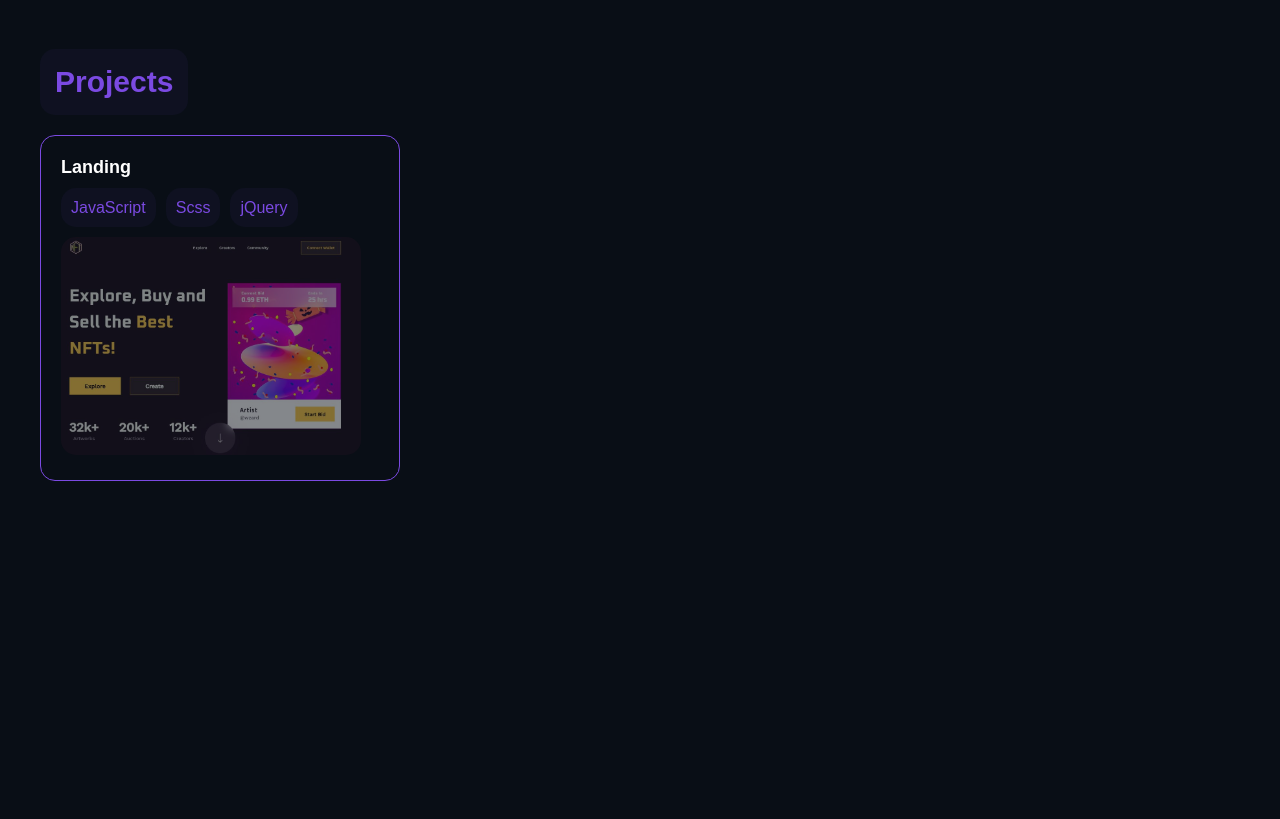
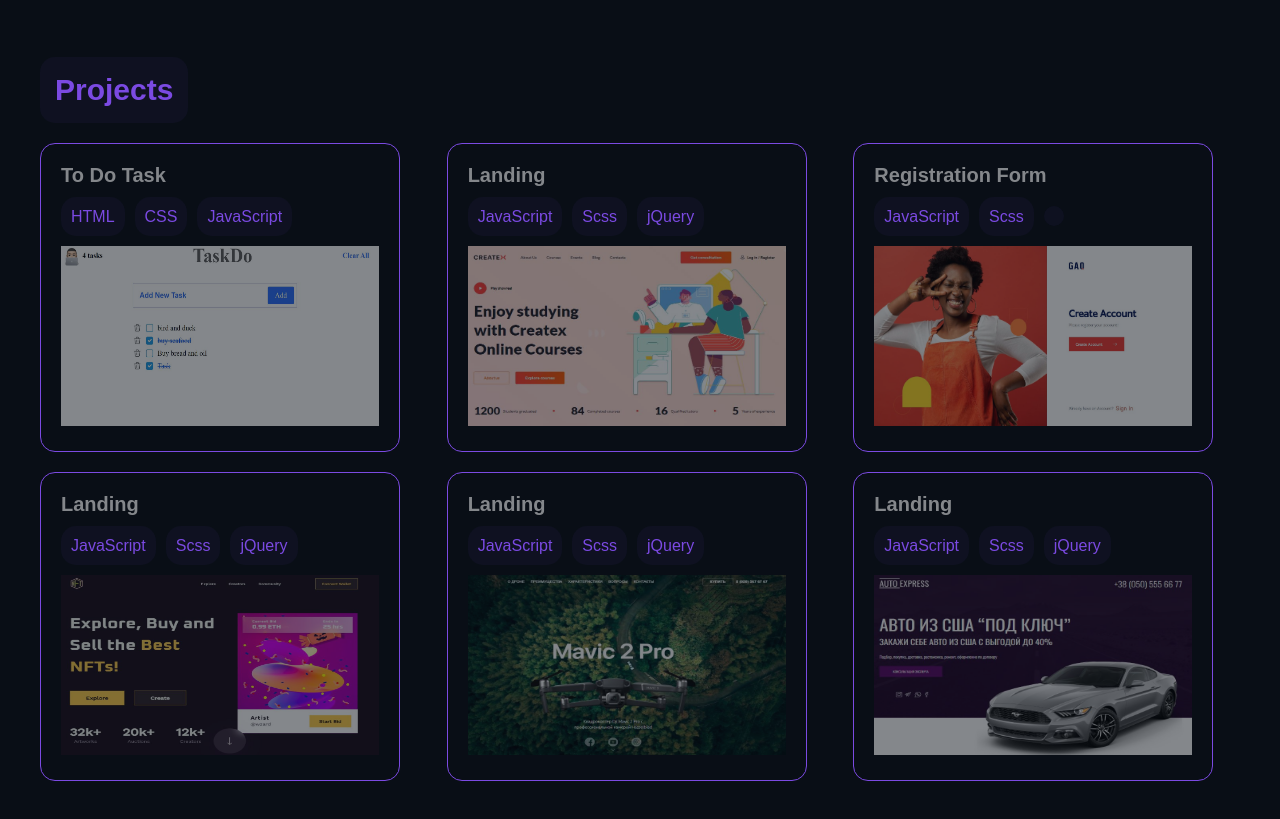
Before and after one commit to ValeraNazarchuk/My-portfolio-site, a website: page src/index.html in a window 1280 px wide. Shown: the part 2060-2879 px from the top of the page. Before the commit the page ends 2721 px from the top, so only its background shows below. Drawn offline with nearby package versions, Linux system fonts and the light colour scheme; files that its build step writes are made by us from their sources.

Commit message:
done section projects

```diff
--- a/src/index.html
+++ b/src/index.html
@@ -97,10 +97,10 @@
             <div class="skills__content">
               <ul class="skills__content-list">
                 <li class="skills__content-info">
-                  - experience in adaptive layout
+                  - Experience in adaptive layout
                 </li>
                 <li class="skills__content-info">
-                  - knowledge of cross-browser layout
+                  - Knowledge of cross-browser layout
                 </li>
                 <li class="skills__content-info">
                   - Neat, readable, thoughtful code
@@ -110,6 +110,9 @@
                 </li>
                 <li class="skills__content-info">
                   - I use the BEM methodology
+                </li>
+                <li class="skills__content-info">
+                  - I have experience with JSON, AJAX
                 </li>
               </ul>
             </div>
@@ -181,14 +184,71 @@
           <h3 class="title skills__title">Projects</h3>
           <div class="projects__inner">
             <div class="projects__body">
-                <a class="projects__body-link" href="#">
+                <a class="projects__body-link" href="https://valeranazarchuk.github.io/To-Do-List/" target="_blank">
+                  <h4 class="projects__body-title">To Do Task</h4>
+                  <ul class="projects__body-list">
+                    <li class="projects__body-item">HTML</li>
+                    <li class="projects__body-item">CSS</li>
+                    <li class="projects__body-item">JavaScript</li>
+                  </ul>
+                  <div class="projects__body-img">
+                    <img src="./img/projects/ToDoList.JPG" alt="ToDoList">
+                  </div>
+                </a>
+                <a class="projects__body-link" href="https://valeranazarchuk.github.io/Createx-lending/" target="_blank">
                   <h4 class="projects__body-title">Landing</h4>
                   <ul class="projects__body-list">
                     <li class="projects__body-item">JavaScript</li>
                     <li class="projects__body-item">Scss</li>
                     <li class="projects__body-item">jQuery</li>
                   </ul>
-                  <img class="projects__body-img" src="./img/projects/Nft.JPG" alt="NFT">
+                  <div class="projects__body-img">
+                    <img src="./img/projects/createx.JPG" alt="createx">
+                  </div>
+                </a>
+                <a class="projects__body-link" href="https://valeranazarchuk.github.io/GAQ/" target="_blank">
+                  <h4 class="projects__body-title">Registration Form</h4>
+                  <ul class="projects__body-list">
+                    <li class="projects__body-item">JavaScript</li>
+                    <li class="projects__body-item">Scss</li>
+                    <li class="projects__body-item"></li>
+                  </ul>
+                  <div class="projects__body-img">
+                    <img src="./img/projects/GAQ.JPG" alt="GAQ">
+                  </div>
+                </a>
+                <a class="projects__body-link" href="https://valeranazarchuk.github.io/NFTs-project/" target="_blank">
+                  <h4 class="projects__body-title">Landing</h4>
+                  <ul class="projects__body-list">
+                    <li class="projects__body-item">JavaScript</li>
+                    <li class="projects__body-item">Scss</li>
+                    <li class="projects__body-item">jQuery</li>
+                  </ul>
+                  <div class="projects__body-img">
+                    <img src="./img/projects/Nft.JPG" alt="NFT">
+                  </div>
+                </a>
+                <a class="projects__body-link" href="https://valeranazarchuk.github.io/Mavic-git/" target="_blank">
+                  <h4 class="projects__body-title">Landing</h4>
+                  <ul class="projects__body-list">
+                    <li class="projects__body-item">JavaScript</li>
+                    <li class="projects__body-item">Scss</li>
+                    <li class="projects__body-item">jQuery</li>
+                  </ul>
+                  <div class="projects__body-img">
+                    <img src="./img/projects/Mavic.JPG" alt="Mavix">
+                  </div>
+                </a>
+                <a class="projects__body-link" href="https://valeranazarchuk.github.io/Auto-service/" target="_blank">
+                  <h4 class="projects__body-title">Landing</h4>
+                  <ul class="projects__body-list">
+                    <li class="projects__body-item">JavaScript</li>
+                    <li class="projects__body-item">Scss</li>
+                    <li class="projects__body-item">jQuery</li>
+                  </ul>
+                  <div class="projects__body-img">
+                    <img src="./img/projects/autoWithUSA.JPG" alt="auto">
+                  </div>
                 </a>
             </div>
           </div>
--- a/src/styles/_vars.scss
+++ b/src/styles/_vars.scss
@@ -12,3 +12,4 @@ $bg-black: #090E16;
 $bg-purple:  rgba(123, 74, 226, 0.05);
 $bg-block: #1f2025;
 $bg-gray: #c2c2c2;
+$bg-purple-light: #7B4AE2;
--- a/src/styles/blocks/_about.scss
+++ b/src/styles/blocks/_about.scss
@@ -23,7 +23,7 @@
     flex-direction: column;
     margin-top: 20px;
     // padding: 15px;
-    // border: 1px solid $fs-purple-light;
+    // border: 1px solid $bg-purple-light;
     gap: 10px;
   }
   &-item{
--- a/src/styles/blocks/_projects.scss
+++ b/src/styles/blocks/_projects.scss
@@ -5,17 +5,29 @@
 .projects__body {
   display: grid;
   grid-template-columns: repeat(3, 1fr);
+  gap: 20px;
   &-link {
     max-width: 360px;
-    border: 1px solid $fs-purple-light;
+    border: 1px solid $bg-purple-light;
     border-radius: 15px;
     padding: 20px;
     &:hover{
       .projects__body-img{
         opacity: 1;
       }
+      .projects__body-title{
+        color: $fs-white;
+      }
     }
   }
+
+  &-title{
+    font-size: 20px;
+    line-height: 23px;
+    color: $fs-gray;
+    transition: all .5s;
+  }
+
   &-list {
     display: flex;
     align-items: center;
@@ -32,9 +44,12 @@
     border-radius: 15px;
   }
   &-img {
-    max-width: 300px;
     border-radius: 15px;
     transition: all .5s;
     opacity: .5;
+    img{
+      width: 100%;
+      height: 180px;
+    }
   }
 }
--- a/src/styles/blocks/_skills.scss
+++ b/src/styles/blocks/_skills.scss
@@ -2,14 +2,12 @@
   margin-bottom: 180px;
   &__inner {
     display: flex;
-    // justify-content: space-between;
   }
 }
 
 .skills__content {
   display: flex;
   flex-direction: column;
-  // margin-bottom: 30px;
   gap: 30px;
   &-list {
     display: flex;
@@ -17,7 +15,7 @@
     padding: 20px;
     background-color: $bg-purple;
     border-radius: 15px;
-    gap: 15px;
+    gap: 20px;
   }
   &-info {
     color: $fs-gray;
```
Also changed, not shown: dist/css/style.css, dist/css/style.min.css, dist/img/projects/GAQ.JPG (added), dist/img/projects/Mavic.JPG (added), dist/img/projects/ToDoList.JPG (added), dist/img/projects/autoWithUSA.JPG (added), dist/img/projects/createx.JPG (added), dist/img/projects/macosx.JPG (added), dist/index.html, src/img/projects/GAQ.JPG (added), src/img/projects/Mavic.JPG (added), src/img/projects/ToDoList.JPG (added), src/img/projects/autoWithUSA.JPG (added), src/img/projects/createx.JPG (added), 1 more files, 2 other files.
